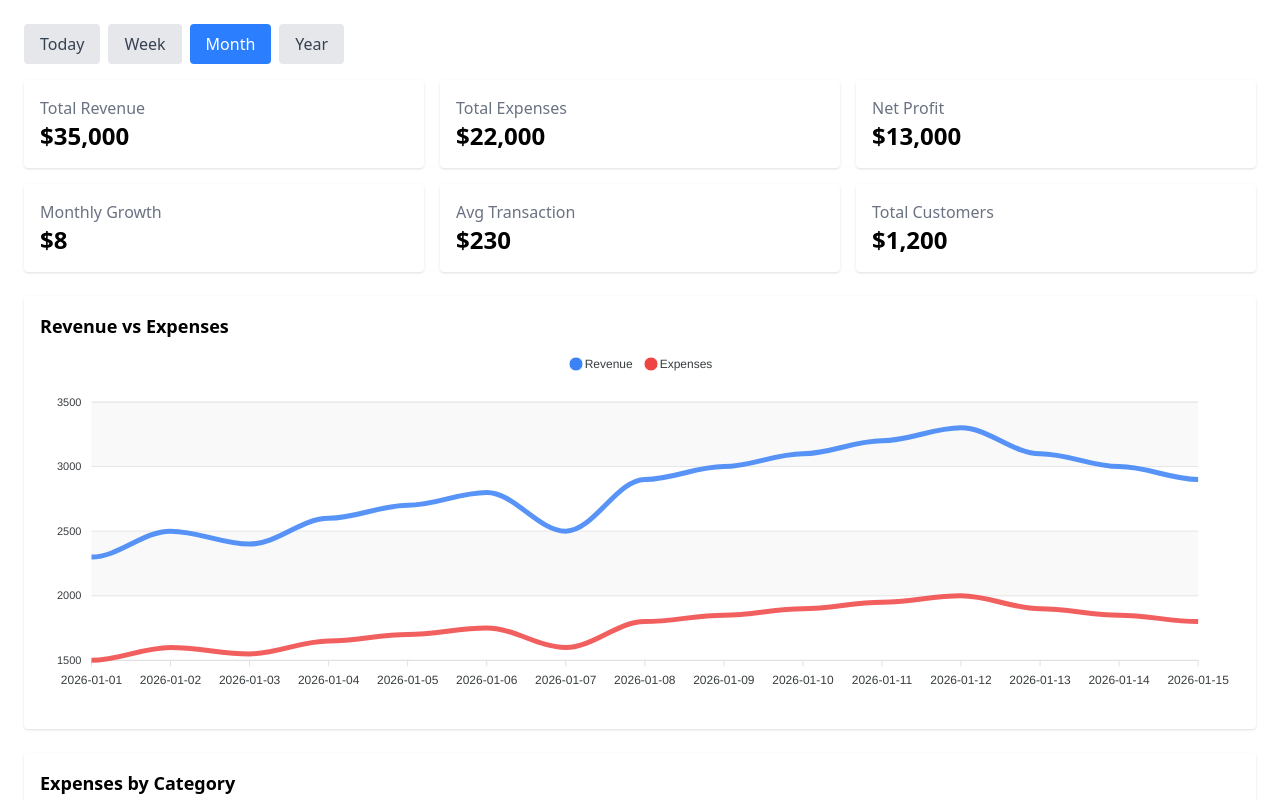
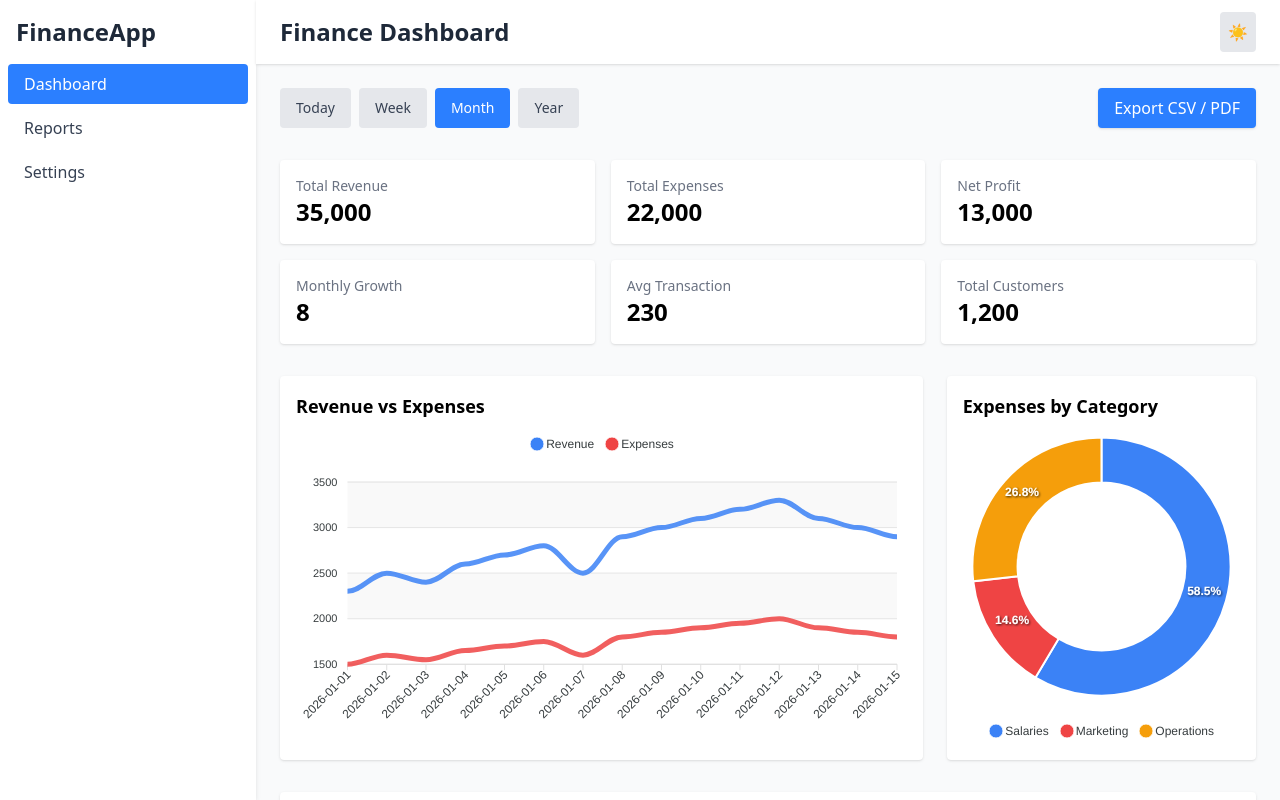
Before and after one commit to Arrrosec/finance-dashboard, a React (Vite) app: page / in a window 1280 px wide. Shown: the top 800 px of the page. Built offline with nearby package versions, Linux system fonts and the light colour scheme.

Commit message:
improved visual layout and added a sidebar

```diff
--- a/src/App.tsx
+++ b/src/App.tsx
@@ -1,7 +1,26 @@
+import { useState } from "react";
+import Navbar from "./components/layout/NavBar";
 import Dashboard from "./pages/Dashboard";
+import Sidebar from "./components/layout/Sidebar";
+const AppLayout = () => {
+  const [darkMode, setDarkMode] = useState(false);
+  const toggleDarkMode = () => setDarkMode((prev) => !prev);
 
-function App() {
-  return <Dashboard />;
-}
+  return (
+    <div className={darkMode ? "dark min-h-screen bg-gray-900" : "min-h-screen bg-gray-50"}>
+      <div className="flex">
+        <Sidebar />
 
-export default App;
+        <div className="flex-1 flex flex-col">
+          <Navbar darkMode={darkMode} toggleDarkMode={toggleDarkMode} pageTitle="Finance Dashboard" />
+
+          <main className="p-6 flex-1 overflow-auto">
+            <Dashboard />
+          </main>
+        </div>
+      </div>
+    </div>
+  );
+};
+
+export default AppLayout;
--- /dev/null
+++ b/src/components/cards/ChartCard.tsx
@@ -0,0 +1,25 @@
+import type{ ReactNode } from "react";
+
+interface ChartCardProps {
+  title: string;
+  children: ReactNode;
+  empty?: boolean; // optional flag if no data
+  emptyMessage?: string;
+}
+
+const ChartCard = ({ title, children, empty = false, emptyMessage = "No data available" }: ChartCardProps) => {
+  return (
+    <div className="bg-white shadow rounded p-4 h-full flex flex-col">
+      <h3 className="text-lg font-bold mb-2">{title}</h3>
+      <div className="flex-1 flex items-center justify-center">
+        {empty ? (
+          <p className="text-gray-400">{emptyMessage}</p>
+        ) : (
+          <div className="w-full h-full">{children}</div>
+        )}
+      </div>
+    </div>
+  );
+};
+
+export default ChartCard;
--- a/src/components/cards/KPICard.tsx
+++ b/src/components/cards/KPICard.tsx
@@ -1,13 +1,15 @@
 interface KPICardProps {
   title: string;
-  value: number;
+  value?: number; // make it optional
 }
 
 const KPICard = ({ title, value }: KPICardProps) => {
   return (
-    <div className="bg-white shadow rounded p-4">
-      <h4 className="text-gray-500">{title}</h4>
-      <p className="text-2xl font-bold">${value.toLocaleString()}</p>
+    <div className="bg-white shadow rounded p-4 flex flex-col justify-between">
+      <p className="text-sm text-gray-500">{title}</p>
+      <p className="text-2xl font-bold">
+        {value !== undefined ? value.toLocaleString() : "—"}
+      </p>
     </div>
   );
 };
--- a/src/components/charts/ExpensesPieChart.tsx
+++ b/src/components/charts/ExpensesPieChart.tsx
@@ -1,30 +1,30 @@
-
 import ReactApexChart from "react-apexcharts";
 import type { ApexOptions } from "apexcharts";
-import { expensesByRange } from "../../data/mockExpeneses"
+import { expensesByRange } from "../../data/mockExpeneses";
+import ChartCard from "../cards/ChartCard";
 
 interface Props {
   range: "Today" | "Week" | "Month" | "Year";
 }
 
 const ExpensesPieChart = ({ range }: Props) => {
-  const data = expensesByRange[range];
+  const data = expensesByRange[range] || [];
   const series = data.map((item) => item.value);
   const labels = data.map((item) => item.category);
+  const empty = !series.length;
 
   const options: ApexOptions = {
     chart: { type: "donut" },
     labels: labels,
-    colors: ["#3B82F6", "#EF4444", "#F59E0B"],
+    colors: ["#3B82F6", "#EF4444", "#F59E0B", "#10B981", "#8B5CF6"],
     legend: { position: "bottom" },
     dataLabels: { enabled: true },
   };
 
   return (
-    <div className="bg-white shadow rounded p-4">
-      <h3 className="text-lg font-bold mb-2">Expenses by Category</h3>
-      <ReactApexChart options={options} series={series} type="donut" height={350} />
-    </div>
+    <ChartCard title="Expenses by Category" empty={empty} emptyMessage="No expense data available">
+      {!empty && <ReactApexChart options={options} series={series} type="donut" height="100%" />}
+    </ChartCard>
   );
 };
 
--- a/src/components/charts/RevenueExpenesesLineChart.tsx
+++ b/src/components/charts/RevenueExpenesesLineChart.tsx
@@ -1,7 +1,7 @@
-
 import ReactApexChart from "react-apexcharts";
 import type { ApexOptions } from "apexcharts";
 import { revenueExpensesData } from "../../data/mockChatData";
+import ChartCard from "../cards/ChartCard";
 
 interface Props {
   range: "Today" | "Week" | "Month" | "Year";
@@ -9,7 +9,6 @@ interface Props {
 
 const RevenueExpensesLineChart = ({ range }: Props) => {
   const now = new Date();
-
   const filteredIndices = revenueExpensesData.categories
     .map((dateStr, index) => {
       const date = new Date(dateStr);
@@ -23,7 +22,6 @@ const RevenueExpensesLineChart = ({ range }: Props) => {
         case "Month":
           return date.getMonth() === now.getMonth() && date.getFullYear() === now.getFullYear() ? index : -1;
         case "Year":
-          // Show last 12 months
           const yearAgo = new Date();
           yearAgo.setFullYear(now.getFullYear() - 1);
           return date >= yearAgo && date <= now ? index : -1;
@@ -39,6 +37,8 @@ const RevenueExpensesLineChart = ({ range }: Props) => {
     data: filteredIndices.map((i) => s.data[i]),
   }));
 
+  const empty = !filteredCategories.length || !filteredSeries[0].data.length;
+
   const options: ApexOptions = {
     chart: { id: "revenue-expenses", toolbar: { show: false } },
     xaxis: { categories: filteredCategories },
@@ -50,10 +50,9 @@ const RevenueExpensesLineChart = ({ range }: Props) => {
   };
 
   return (
-    <div className="bg-white shadow rounded p-4">
-      <h3 className="text-lg font-bold mb-2">Revenue vs Expenses</h3>
-      <ReactApexChart options={options} series={filteredSeries} type="line" height={350} />
-    </div>
+    <ChartCard title="Revenue vs Expenses" empty={empty}>
+      {!empty && <ReactApexChart options={options} series={filteredSeries} type="line" height="100%" />}
+    </ChartCard>
   );
 };
 
--- a/src/components/filters/TimeRangeFilterProps.tsx
+++ b/src/components/filters/TimeRangeFilterProps.tsx
@@ -1,24 +1,21 @@
-
 interface TimeRangeFilterProps {
-  selectedRange: "Today" | "Week" | "Month" | "Year"; // <- strict type
-  onChange: (range: "Today" | "Week" | "Month" | "Year") => void; // <- matches setSelectedRange
+  selectedRange: "Today" | "Week" | "Month" | "Year"; // strict type
+  onChange: (range: "Today" | "Week" | "Month" | "Year") => void;
 }
-
 
 const ranges: TimeRangeFilterProps["selectedRange"][] = ["Today", "Week", "Month", "Year"];
 
-
 const TimeRangeFilter = ({ selectedRange, onChange }: TimeRangeFilterProps) => {
   return (
-    <div className="flex space-x-2 mb-4">
+    <div className="flex space-x-2">
       {ranges.map((range) => (
         <button
           key={range}
           onClick={() => onChange(range)}
-          className={`px-4 py-2 rounded ${
+          className={`px-4 h-10 rounded text-sm font-medium flex items-center justify-center ${
             selectedRange === range
               ? "bg-blue-500 text-white"
-              : "bg-gray-200 text-gray-700 hover:bg-gray-300"
+              : "bg-gray-200 text-gray-700 hover:bg-gray-300:bg-gray-600"
           }`}
         >
           {range}
--- /dev/null
+++ b/src/components/layout/NavBar.tsx
@@ -0,0 +1,29 @@
+
+
+interface NavbarProps {
+  darkMode: boolean;
+  toggleDarkMode: () => void;
+  pageTitle: string;
+}
+
+const Navbar = ({ darkMode, toggleDarkMode, pageTitle }: NavbarProps) => {
+  return (
+    <header className="bg-white dark:bg-gray-800 shadow flex justify-between items-center h-16 px-6">
+      <h1 className="text-2xl font-bold text-gray-800 dark:text-white">
+        {pageTitle}
+      </h1>
+
+      <div className="flex items-center gap-4">
+        {/* You can add filters or export button here if needed */}
+        <button
+          onClick={toggleDarkMode}
+          className="bg-gray-200 dark:bg-gray-700 p-2 rounded text-gray-800 dark:text-white"
+        >
+          {darkMode ? "🌙" : "☀️"}
+        </button>
+      </div>
+    </header>
+  );
+};
+
+export default Navbar;
--- /dev/null
+++ b/src/components/layout/Sidebar.tsx
@@ -0,0 +1,36 @@
+
+
+interface SidebarProps {
+  activePage?: string;
+}
+
+const Sidebar = ({ activePage = "Dashboard" }: SidebarProps) => {
+  const links = ["Dashboard", "Reports", "Settings"];
+
+  return (
+    <aside className="w-64 bg-white dark:bg-gray-800 shadow-md flex flex-col h-screen">
+      {/* Logo / App Name */}
+      <div className="text-2xl font-bold p-4 text-gray-800 dark:text-white">
+        FinanceApp
+      </div>
+
+      {/* Navigation */}
+      <nav className="flex flex-col px-2">
+        {links.map((link) => (
+          <button
+            key={link}
+            className={`text-left px-4 py-2 rounded mb-1 w-full ${
+              activePage === link
+                ? "bg-blue-500 text-white"
+                : "text-gray-700 dark:text-gray-300 hover:bg-gray-200 dark:hover:bg-gray-700"
+            }`}
+          >
+            {link}
+          </button>
+        ))}
+      </nav>
+    </aside>
+  );
+};
+
+export default Sidebar;
--- a/src/components/tables/TransactionsTable.tsx
+++ b/src/components/tables/TransactionsTable.tsx
@@ -23,12 +23,27 @@ const TransactionsTable = ({ range }: Props) => {
           </tr>
         </thead>
      <tbody>
-          {transactions.map((t) => (
+  {transactions.length === 0 ? (
+    <tr>
+      <td colSpan={6} className="text-center text-gray-400 py-4">
+        No transactions found for this range
+      </td>
+    </tr>
+  ) : (
+    transactions.map((t) => (
       <tr key={t.id} className="border-t text-left">
         <td className="px-4 py-2">{t.id}</td>
         <td className="px-4 py-2">{t.customer}</td>
-              <td className="px-4 py-2">${t.amount}</td>
-              <td className="px-4 py-2">{t.status}</td>
+        <td className="px-4 py-2">${t.amount.toLocaleString()}</td>
+        <td className="px-4 py-2">
+          <span
+            className={`px-2 py-1 rounded text-white text-xs ${
+              t.status === "Paid" ? "bg-green-500" : "bg-yellow-500"
+            }`}
+          >
+            {t.status}
+          </span>
+        </td>
         <td className="px-4 py-2">{t.date}</td>
         <td className="px-4 py-2 space-x-2">
           <button className="text-blue-500 hover:underline">View</button>
@@ -36,8 +51,10 @@ const TransactionsTable = ({ range }: Props) => {
           <button className="text-red-500 hover:underline">Delete</button>
         </td>
       </tr>
-          ))}
+    ))
+  )}
 </tbody>
+
       </table>
     </div>
   );
--- a/src/pages/Dashboard.tsx
+++ b/src/pages/Dashboard.tsx
@@ -6,33 +6,47 @@ import ExpensesPieChart from "../components/charts/ExpensesPieChart";
 import TransactionsTable from "../components/tables/TransactionsTable";
 import TimeRangeFilter from "../components/filters/TimeRangeFilterProps";
 
-
 const Dashboard = () => {
   const [selectedRange, setSelectedRange] = useState<"Today" | "Week" | "Month" | "Year">("Month");
-
   const aggregatedKPIs = kpisByRange[selectedRange];
 
+  const handleExport = () => {
+    console.log("Exporting dashboard data...");
+    alert("Export functionality is mocked for MVP");
+  };
 
   return (
-    <div className="p-6 space-y-6">
+    <div className="space-y-8">
+      {/* Time Range Filter + Export button can stay inside the page if you want per-page controls */}
+      <div className="flex justify-between items-center">
         <TimeRangeFilter selectedRange={selectedRange} onChange={setSelectedRange} />
+        <button
+          onClick={handleExport}
+          className="bg-blue-500 text-white px-4 py-2 rounded shadow hover:bg-blue-600 transition"
+        >
+          Export CSV / PDF
+        </button>
+      </div>
+
       {/* KPI Cards */}
-  <div className="grid grid-cols-3 gap-4">
+      <div className="grid grid-cols-1 sm:grid-cols-2 lg:grid-cols-3 gap-4">
         {aggregatedKPIs.map((kpi) => (
           <KPICard key={kpi.title} title={kpi.title} value={kpi.value} />
         ))}
       </div>
 
-
       {/* Charts */}
+      <div className="grid grid-cols-1 lg:grid-cols-3 gap-6">
+        <div className="lg:col-span-2 h-96">
           <RevenueExpensesLineChart range={selectedRange} />
-
+        </div>
+        <div className="h-96">
           <ExpensesPieChart range={selectedRange} />
-
+        </div>
+      </div>
 
       {/* Transactions Table */}
       <TransactionsTable range={selectedRange} />
-
     </div>
   );
 };
```
Lines whose indentation alone changed are shown as unchanged.
